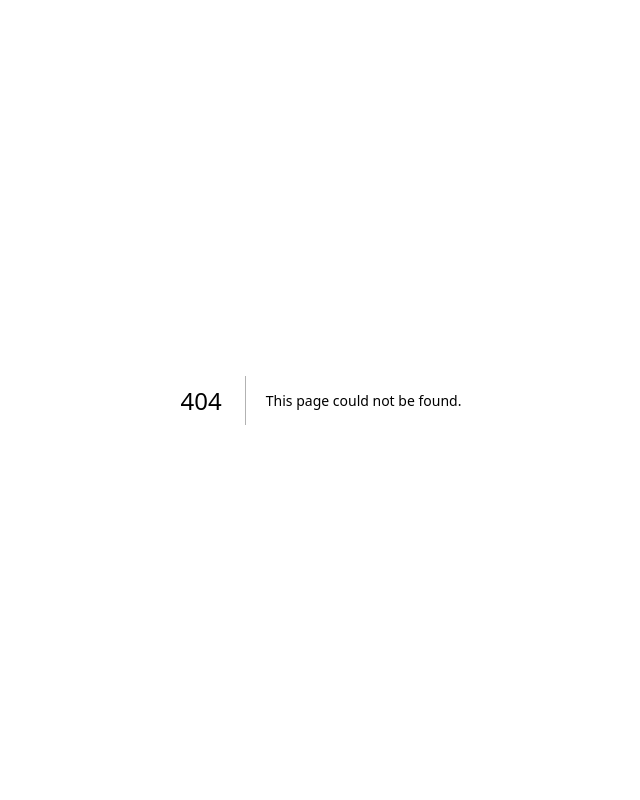
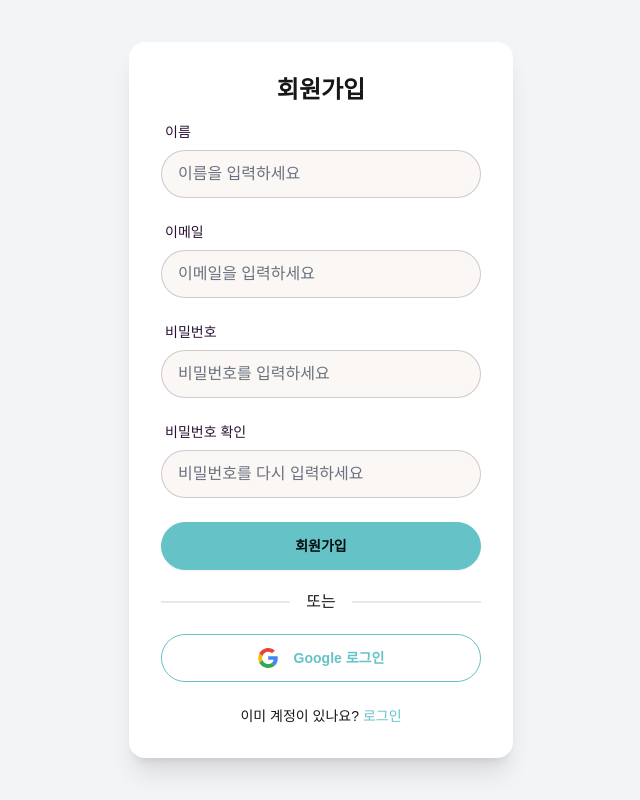
Before and after one commit to emmayoo/nextjs-myanki, a Next.js app: page /sign-up in a window 1280 px wide. Before the commit this address had no page. Shown: the whole page, without its empty margins (319-959 px from the left). Built offline with nearby package versions, Linux system fonts and the light colour scheme.

Commit message:
Design: Home & login & sign up page

```diff
--- /dev/null
+++ b/app/(auth)/login/page.tsx
@@ -0,0 +1,56 @@
+import SocialLogin from "@/components/auth/social-login";
+import Link from "next/link";
+export default function Login() {
+  return (
+    <div className="flex items-center justify-center min-h-screen bg-gray-100">
+      <div className="card w-96 bg-white shadow-xl">
+        <div className="card-body">
+          <h2 className="text-2xl font-bold text-center">로그인</h2>
+          <form>
+            <div className="form-control mb-4">
+              <label className="label">
+                <span className="label-text">이메일</span>
+              </label>
+              <input
+                type="email"
+                placeholder="이메일을 입력하세요"
+                className="input input-bordered"
+                required
+              />
+            </div>
+
+            <div className="form-control mb-4">
+              <label className="label">
+                <span className="label-text">비밀번호</span>
+              </label>
+              <input
+                type="password"
+                placeholder="비밀번호를 입력하세요"
+                className="input input-bordered"
+                required
+              />
+            </div>
+
+            <div className="form-control mt-6">
+              <button className="btn btn-primary w-full max-w-lg">
+                로그인
+              </button>
+            </div>
+          </form>
+
+          <div className="divider">또는</div>
+          <SocialLogin />
+
+          <div className="text-center mt-4">
+            <p className="text-sm">
+              계정이 없으신가요?{" "}
+              <Link href="/sign-up" className="text-primary hover:underline">
+                회원가입
+              </Link>
+            </p>
+          </div>
+        </div>
+      </div>
+    </div>
+  );
+}
--- /dev/null
+++ b/app/(auth)/page.tsx
@@ -0,0 +1,28 @@
+import Link from "next/link";
+
+export default function Home() {
+  return (
+    <div className="flex flex-col items-center justify-between min-h-screen p-6 bg-gray-100">
+      <div className="my-auto flex flex-col items-center gap-4 text-center">
+        <span className="text-9xl">📒</span>
+        <h1 className="text-4xl font-bold">나만의 암기장</h1>
+        <h2 className="text-2xl text-gray-600">어서오세요!</h2>
+      </div>
+
+      <div className="flex flex-col items-center gap-10 w-full">
+        <Link href="/sign-up">
+          <button className="btn btn-primary w-full max-w-xs text-lg">
+            시작하기
+          </button>
+        </Link>
+
+        <div className="flex gap-2 text-gray-700 pb-10">
+          <span>이미 계정이 있나요?</span>
+          <Link href="/login" className="text-primary hover:underline">
+            로그인
+          </Link>
+        </div>
+      </div>
+    </div>
+  );
+}
--- /dev/null
+++ b/app/(auth)/sign-up/page.tsx
@@ -0,0 +1,83 @@
+import SocialLogin from "@/components/auth/social-login";
+import Button from "@/components/Button";
+import Input from "@/components/Input";
+import React from "react";
+
+const SignUp = () => {
+  return (
+    <div className="flex items-center justify-center min-h-screen bg-gray-100">
+      <div className="card w-96 bg-white shadow-xl">
+        <div className="card-body">
+          <h2 className="text-2xl font-bold text-center">회원가입</h2>
+          <form>
+            <div className="form-control mb-4">
+              <label className="label">
+                <span className="label-text">이름</span>
+              </label>
+              <Input
+                type="text"
+                name="username"
+                placeholder="이름을 입력하세요"
+                required
+              />
+            </div>
+
+            <div className="form-control mb-4">
+              <label className="label">
+                <span className="label-text">이메일</span>
+              </label>
+              <Input
+                type="email"
+                name="email"
+                placeholder="이메일을 입력하세요"
+                required
+              />
+            </div>
+
+            <div className="form-control mb-4">
+              <label className="label">
+                <span className="label-text">비밀번호</span>
+              </label>
+              <Input
+                type="password"
+                name="username"
+                placeholder="비밀번호를 입력하세요"
+                required
+              />
+            </div>
+
+            <div className="form-control mb-4">
+              <label className="label">
+                <span className="label-text">비밀번호 확인</span>
+              </label>
+              <Input
+                type="confirmPassword"
+                name="username"
+                placeholder="비밀번호를 다시 입력하세요"
+                required
+              />
+            </div>
+
+            <div className="form-control mt-6">
+              <Button text="회원가입" />
+            </div>
+          </form>
+
+          <div className="divider">또는</div>
+          <SocialLogin />
+
+          <div className="text-center mt-4">
+            <p className="text-sm">
+              이미 계정이 있나요?{" "}
+              <a href="/login" className="text-primary hover:underline">
+                로그인
+              </a>
+            </p>
+          </div>
+        </div>
+      </div>
+    </div>
+  );
+};
+
+export default SignUp;
--- a/app/page.tsx
+++ /dev/null
@@ -1,3 +0,0 @@
-export default function Home() {
-  return <main></main>;
-}
--- /dev/null
+++ b/components/Button.tsx
@@ -0,0 +1,21 @@
+"use client";
+
+import { useFormStatus } from "react-dom";
+
+interface ButtonProps {
+  text: string;
+}
+
+export default function Button({ text }: ButtonProps) {
+  const { pending } = useFormStatus();
+
+  return (
+    <button disabled={pending} className="btn btn-primary w-full">
+      {pending ? (
+        <span className="loading loading-dots loading-md"></span>
+      ) : (
+        text
+      )}
+    </button>
+  );
+}
--- /dev/null
+++ b/components/Input.tsx
@@ -0,0 +1,22 @@
+import { InputHTMLAttributes } from "react";
+
+interface InputProps {
+  name: string;
+  errors?: string[];
+}
+
+export default function Input({
+  errors = [],
+  ...rest
+}: InputProps & InputHTMLAttributes<HTMLInputElement>) {
+  return (
+    <div className="flex flex-col gap-2">
+      <input className="input input-bordered" {...rest} />
+      {errors.map((error, index) => (
+        <span key={index} className="text-red-500 font-medium">
+          {error}
+        </span>
+      ))}
+    </div>
+  );
+}
--- /dev/null
+++ b/components/auth/social-login.tsx
@@ -0,0 +1,34 @@
+export default function SocialLogin() {
+  return (
+    <div className="form-control">
+      <button className="btn btn-outline btn-primary w-full">
+        <span className="mr-2">
+          <svg
+            xmlns="http://www.w3.org/2000/svg"
+            width="20"
+            height="20"
+            viewBox="0 0 256 262"
+          >
+            <path
+              fill="#4285f4"
+              d="M255.878 133.451c0-10.734-.871-18.567-2.756-26.69H130.55v48.448h71.947c-1.45 12.04-9.283 30.172-26.69 42.356l-.244 1.622l38.755 30.023l2.685.268c24.659-22.774 38.875-56.282 38.875-96.027"
+            />
+            <path
+              fill="#34a853"
+              d="M130.55 261.1c35.248 0 64.839-11.605 86.453-31.622l-41.196-31.913c-11.024 7.688-25.82 13.055-45.257 13.055c-34.523 0-63.824-22.773-74.269-54.25l-1.531.13l-40.298 31.187l-.527 1.465C35.393 231.798 79.49 261.1 130.55 261.1"
+            />
+            <path
+              fill="#fbbc05"
+              d="M56.281 156.37c-2.756-8.123-4.351-16.827-4.351-25.82c0-8.994 1.595-17.697 4.206-25.82l-.073-1.73L15.26 71.312l-1.335.635C5.077 89.644 0 109.517 0 130.55s5.077 40.905 13.925 58.602z"
+            />
+            <path
+              fill="#eb4335"
+              d="M130.55 50.479c24.514 0 41.05 10.589 50.479 19.438l36.844-35.974C195.245 12.91 165.798 0 130.55 0C79.49 0 35.393 29.301 13.925 71.947l42.211 32.783c10.59-31.477 39.891-54.251 74.414-54.251"
+            />
+          </svg>
+        </span>{" "}
+        Google 로그인
+      </button>
+    </div>
+  );
+}
```
